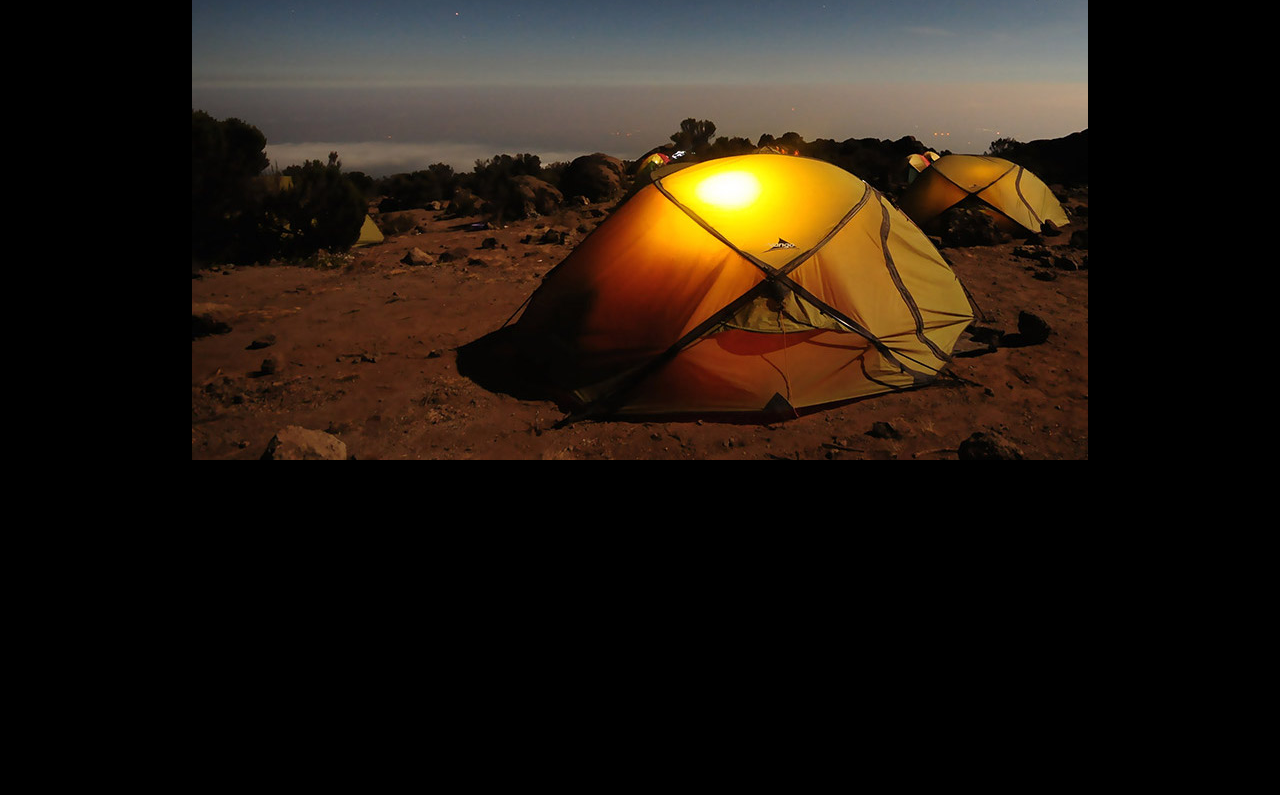
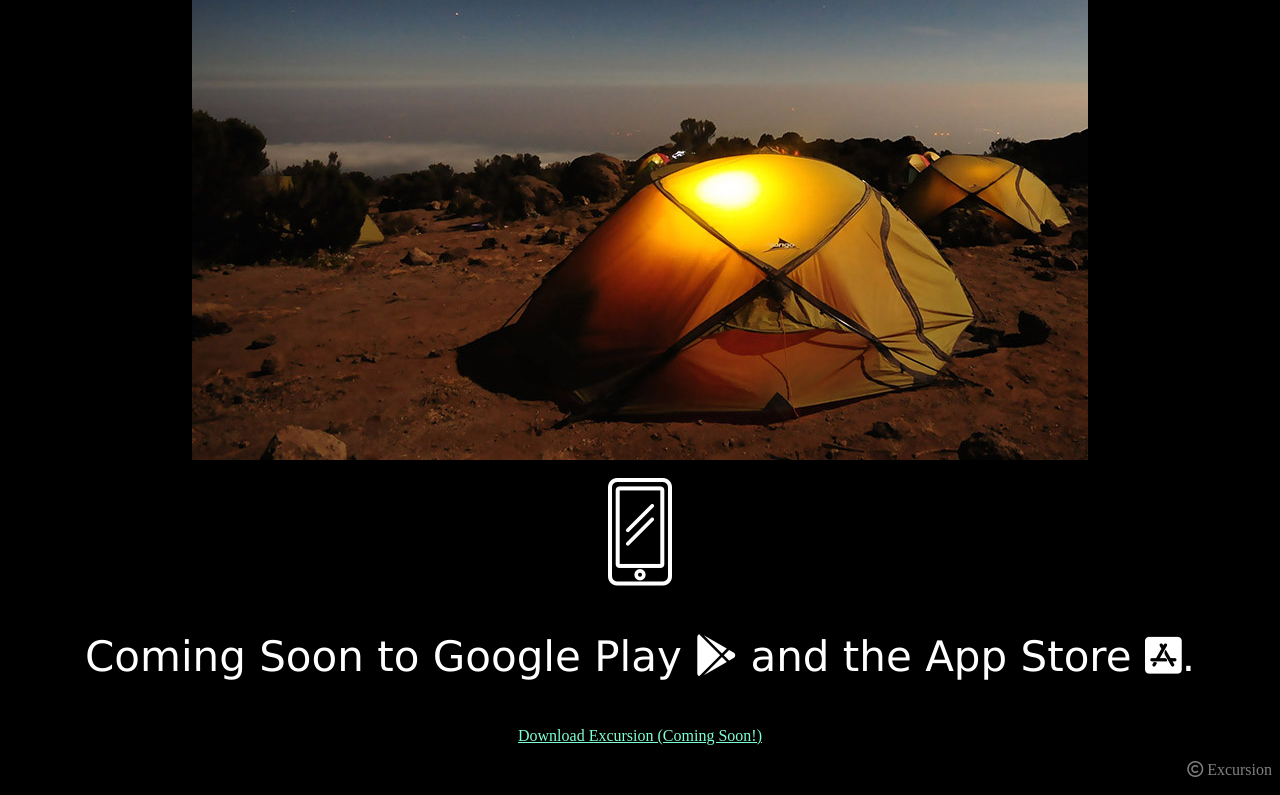
Before and after one commit to KevinMims96/excursions, a plain HTML site: page index.html in a window 1280 px wide. Shown: the part 1294-2089 px from the top of the page. Before the commit the page ends 1762 px from the top, so only its background shows below. Drawn offline with Linux system fonts and the light colour scheme.

Commit message:
Final Excursion Commit

```diff
--- a/index.html
+++ b/index.html
@@ -5,6 +5,7 @@
     <meta name="viewport" content="width=device-width, initial-scale=1.0">
     <title>Excursion (Coming Soon)</title>
     <link rel="stylesheet" href="./resources/css/style.css">
+    <script src="https://kit.fontawesome.com/614822e778.js" crossorigin="anonymous"></script>
 </head>
 
 <header>
@@ -28,5 +29,17 @@
         Excursion remembers places you like, and recommends new points of interest around you.
     </h5>
     <img class="tent" src="./resources/media/camp.jpg" alt="tents under a sunset">
+    <br>
+    <img class="phone" src="./resources/media/phone.png" alt="phone icon">
+    <br>
+    <h1>
+        Coming Soon to Google Play <i class="fab fa-google-play"></i> and the App Store <i class="fab fa-app-store-ios"></i>.
+    </h1>
 </body>
+<br>
+<footer>
+    <a href="#">Download Excursion (Coming Soon!)</a>
+    <br>
+    <p class="copyright"><i class="far fa-copyright"></i> Excursion</p>
+</footer>
 </html>
--- a/resources/css/style.css
+++ b/resources/css/style.css
@@ -13,7 +13,8 @@ header h1 {
     color: white;
 }
 
-header a {
+a {
+    text-align: center;
     font-size: 16px;
     color: aquamarine
 }
@@ -42,3 +43,16 @@ img.tent {
     display: block;
     margin: 0 auto;
 }
+
+img.phone {
+    display: block;
+    margin: 0 auto;
+}
+
+footer {
+    text-align: center;
+}
+.copyright {
+    text-align: right;
+    color: gray;
+}
```
